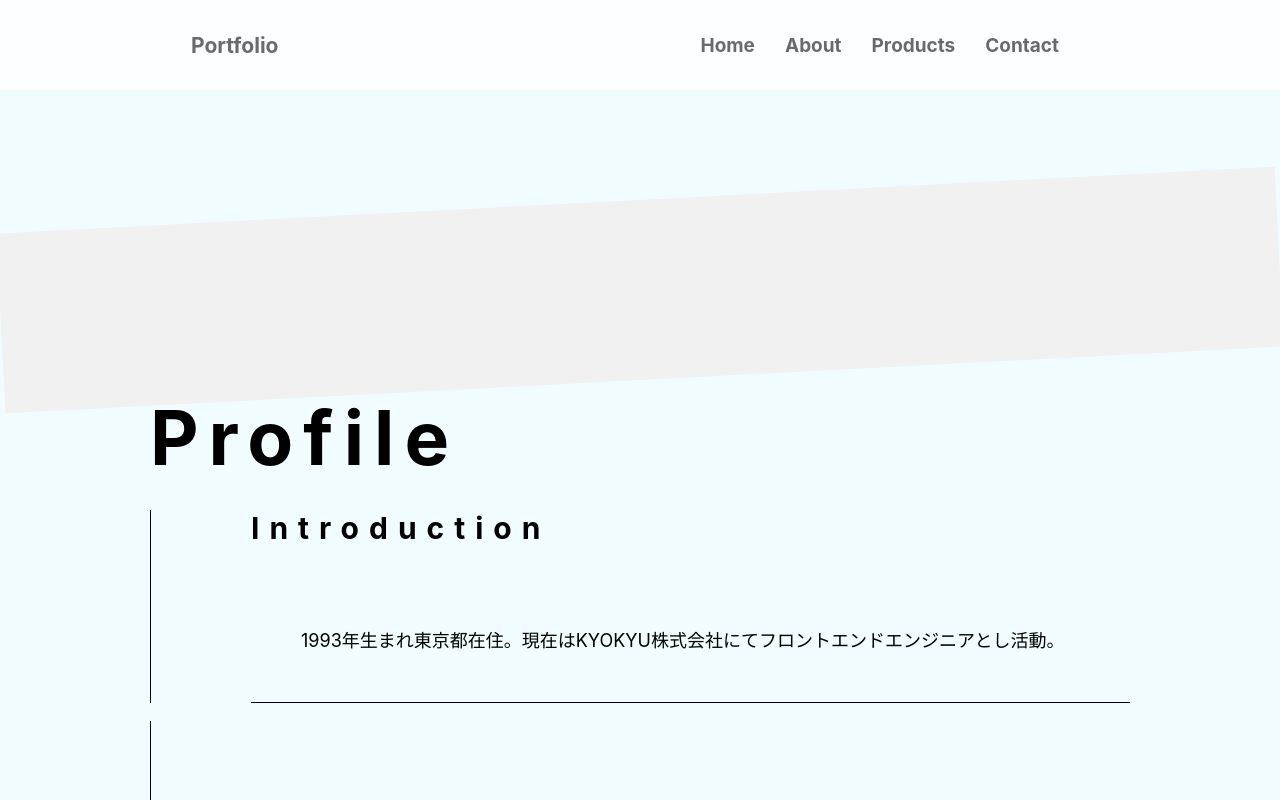
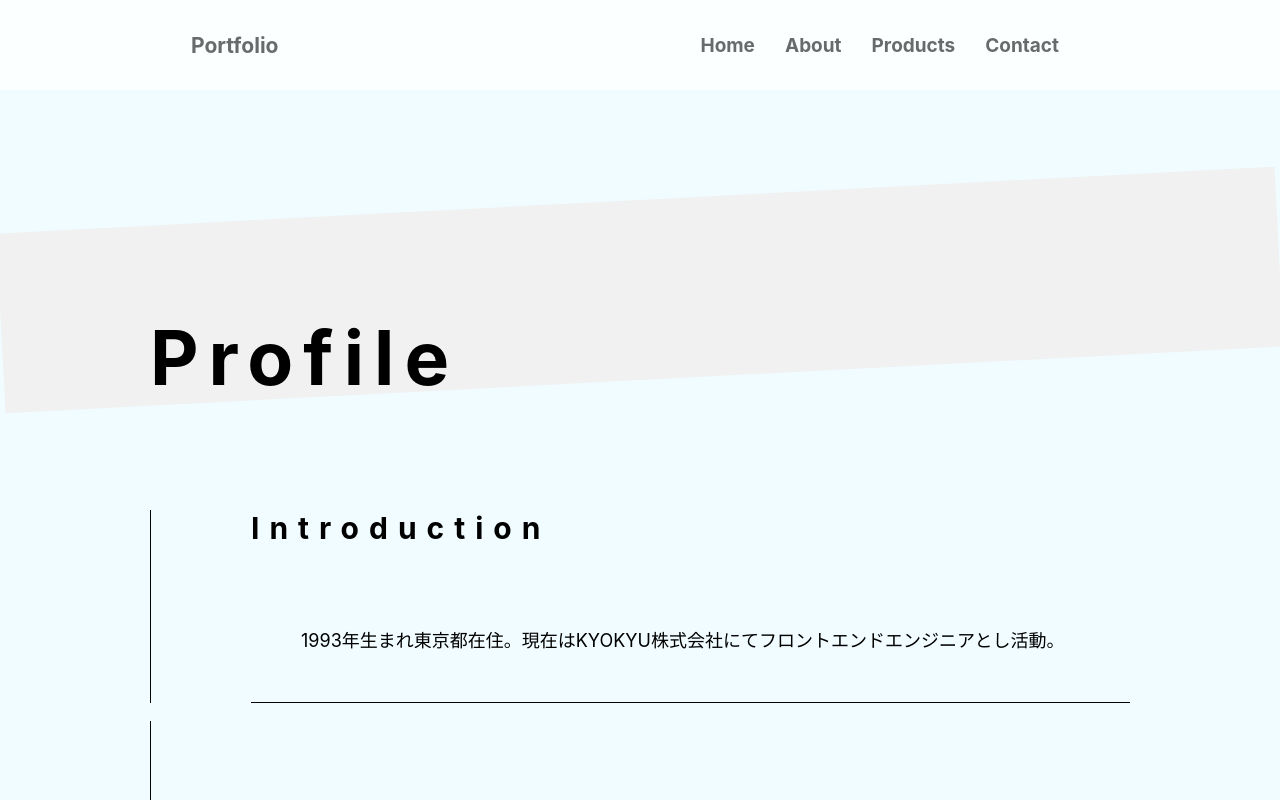
Before and after one commit to takuyahori/portfolio, a React (Create React App) app: page /About in a window 1280 px wide. Shown: the top 800 px of the page. Built offline with nearby package versions, Linux system fonts and the light colour scheme.

Commit message:
CSS編集

```diff
--- a/src/App.css
+++ b/src/App.css
@@ -85,7 +85,7 @@ nav ul li a:hover {
 
 .about__title {
   position: absolute;
-  top: -50px;
+  top: -130px;
   font-size: 50px;
   letter-spacing: 10px;
 }
```
